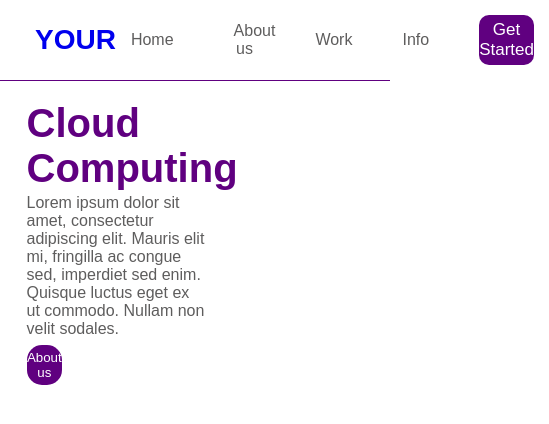
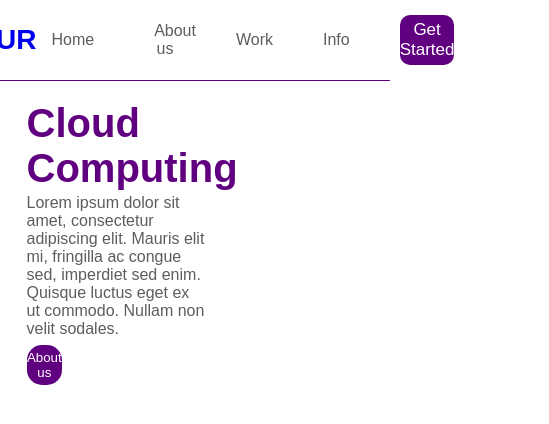
Before and after one commit to joaov1ct0r/react-cloud, a React (Create React App) app: page / in a window 390 px wide. Shown: the top 424 px of the page, 549 px wide, since content can reach past the window. Built offline with nearby package versions, Linux system fonts and the light colour scheme.

Commit message:
estilo aplicado ao elemento nav

```diff
--- a/src/App.css
+++ b/src/App.css
@@ -113,3 +113,9 @@ header .img-container {
 header .img-container img {
     width: 100%;
 }
+
+@media screen and (max-width: 768px) {
+    nav {
+        justify-content: center;
+    }
+}
```
